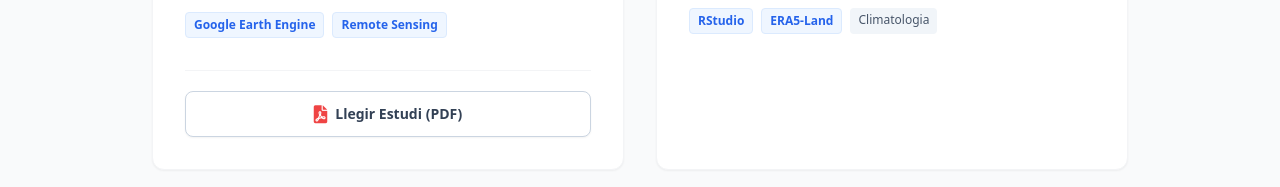
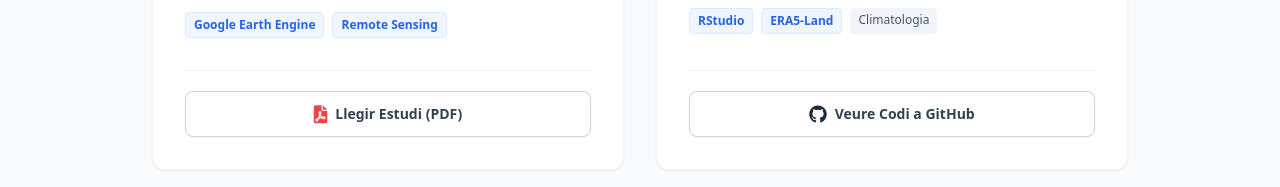
Before and after one commit to salasmiquel2001/miquelsalasgeo, a plain HTML site: page index.html in a window 1280 px wide. Shown: the part 1459-1646 px from the top of the page. Drawn offline with nearby package versions, Linux system fonts and the light colour scheme.

Commit message:
Update index.html

```diff
--- a/index.html
+++ b/index.html
@@ -153,9 +153,13 @@
                     <span class="bg-blue-50 text-blue-600 px-2 py-1 rounded text-xs font-bold border border-blue-100">ERA5-Land</span>
                     <span class="bg-slate-100 text-slate-600 px-2 py-1 rounded text-xs font-medium">Climatologia</span>
                 </div>
+                <!-- BOTO GITHUB UNIFICAT -->
+                <div class="mt-auto border-t border-gray-100 pt-5">
+                    <a href="https://github.com/salasmiquel2001/era5-climate-anomaly-spain-january2024" target="_blank" class="inline-flex items-center gap-2 border border-slate-300 bg-white hover:bg-slate-50 text-slate-700 text-sm font-semibold py-2 px-4 rounded-lg transition shadow-sm w-full justify-center">
+                        <i class="fa-brands fa-github text-slate-800 text-lg"></i> Veure Codi a GitHub
+                    </a>
+                </div>
             </div>
-        </div>
-
         <!-- TÍTOL: AUTOMATITZACIÓ -->
         <h3 class="text-2xl font-bold text-slate-800 border-b-2 border-blue-500 pb-2 mb-8 inline-block">Automatització & Dashboards</h3>
 
```
